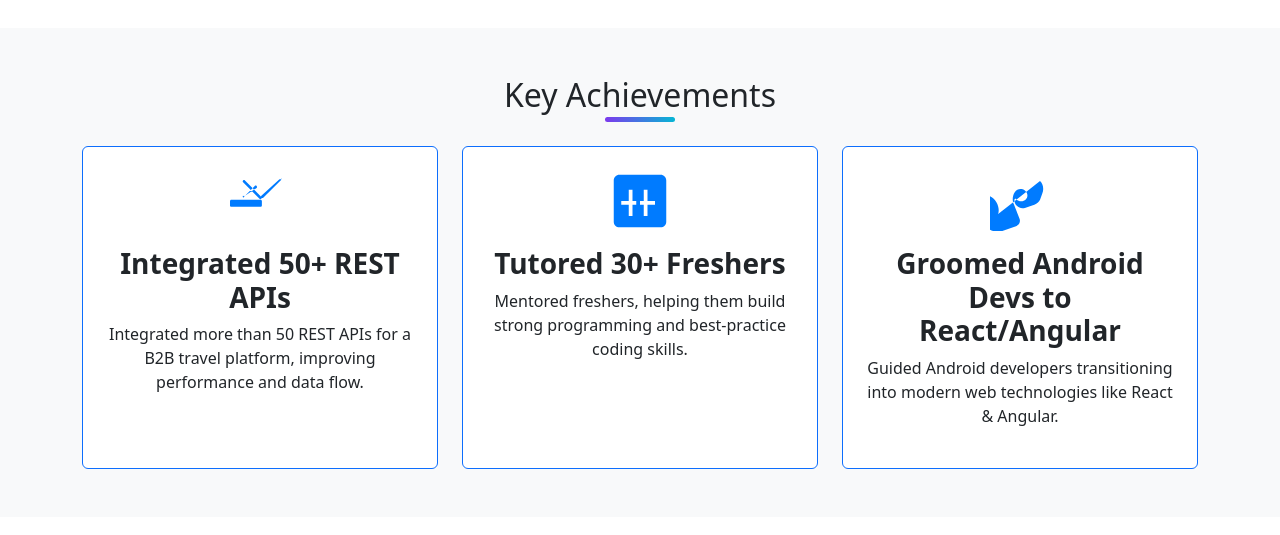
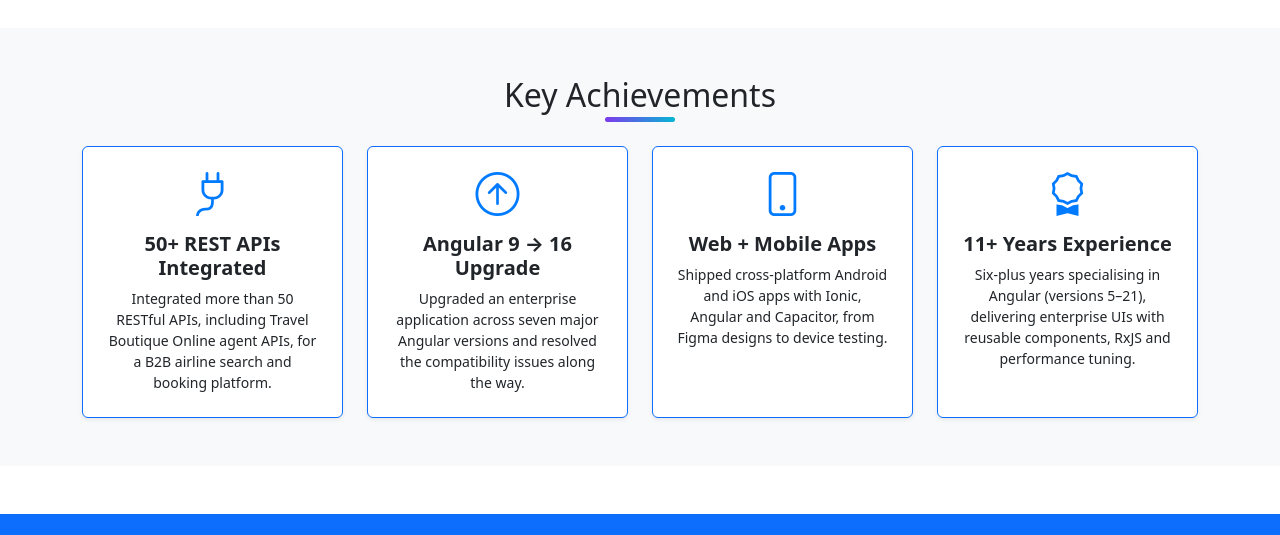
Before and after one commit to rajkumar171284/rajkumar-portfolio, a plain HTML site: page index.html in a window 1280 px wide. Shown: the part 5020-5555 px from the top of the page. Drawn offline with nearby package versions, Linux system fonts and the light colour scheme.

Commit message:
Achievements: rewrite from the CV and align as an even grid
Co-Authored-By: Claude Opus 5.5 <noreply@anthropic.com>
Claude-Session: https://claude.ai/code/session_01DVULKttVjp9rNQJeiSMuKG

```diff
--- a/index.html
+++ b/index.html
@@ -346,47 +346,39 @@
     <div class="container">
       <h2 style="width: 100%;" class="text-center mb-4">Key Achievements</h2>
 
-      <div class="row g-4">
-
+      <div class="row g-4 justify-content-center">
         <!-- Achievement 1 -->
-        <div class="col-md-4 col-sm-6">
-          <div class="achievement-item p-4 bg-white shadow-md h-100 text-center rounded border border-primary">
-            <svg xmlns="http://www.w3.org/2000/svg" viewBox="0 0 512 512" class="achievement-icon mb-3" width="60"
-              height="60">
-              <path
-                d="M438.6 73.4c-5.2-5.2-13.6-5.2-18.8 0L267.6 212c-4.4 4.4-4.4 11.6 0 16 4.4 4.4 11.6 4.4 16 0l152.2-152.2c5.2-5.2 5.2-13.6 0-18.8zM267.6 220.8l-140-140c-4.4-4.4-11.6-4.4-16 0-4.4 4.4-4.4 11.6 0 16l140 140c4.4 4.4 11.6 4.4 16 0 4.4-4.4 4.4-11.6 0-16zM128 211.2c-4.4 4.4-11.6 4.4-16 0-4.4-4.4-4.4 11.6 0 16L211.2 128c4.4-4.4 11.6-4.4 16 0 4.4 4.4 4.4 11.6 0 16L128 211.2zM0 256c0-6.4 5.2-11.6 11.6-11.6h248.8c6.4 0 11.6 5.2 11.6 11.6v38.4c0 6.4-5.2 11.6-11.6 11.6H11.6C5.2 305.6 0 300.4 0 294z" />
-            </svg>
-            <h3 class="fw-bold">Integrated 50+ REST APIs</h3>
-            <p>Integrated more than 50 REST APIs for a B2B travel platform, improving performance and data flow.</p>
+        <div class="col-lg-3 col-md-6">
+          <div class="achievement-item p-4 bg-white shadow-sm h-100 text-center rounded border border-primary d-flex flex-column align-items-center">
+            <i class="bi bi-plug achievement-icon mb-3" aria-hidden="true"></i>
+            <h3 class="fw-bold fs-5">50+ REST APIs Integrated</h3>
+            <p class="mb-0 small">Integrated more than 50 RESTful APIs, including Travel Boutique Online agent APIs, for a B2B airline search and booking platform.</p>
           </div>
         </div>
-
         <!-- Achievement 2 -->
-        <div class="col-md-4 col-sm-6">
-          <div class="achievement-item p-4 bg-white shadow-md h-100 text-center rounded border border-primary">
-            <svg xmlns="http://www.w3.org/2000/svg" viewBox="0 0 448 512" class="achievement-icon mb-3" width="60"
-              height="60">
-              <path
-                d="M400 32c26.5 0 48 21.5 48 48v352c0 26.5-21.5 48-48 48H48c-26.5 0-48-21.5-48-48V80c0-26.5 21.5-48 48-48h352zM288 384v-96h64v-32H288v-96h-32v96h-64v32h64v96h32zm-128 0v-96h64v-32H160v-96h-32v96h-64v32h64v96h32z" />
-            </svg>
-            <h3 class="fw-bold">Tutored 30+ Freshers</h3>
-            <p>Mentored freshers, helping them build strong programming and best-practice coding skills.</p>
+        <div class="col-lg-3 col-md-6">
+          <div class="achievement-item p-4 bg-white shadow-sm h-100 text-center rounded border border-primary d-flex flex-column align-items-center">
+            <i class="bi bi-arrow-up-circle achievement-icon mb-3" aria-hidden="true"></i>
+            <h3 class="fw-bold fs-5">Angular 9 → 16 Upgrade</h3>
+            <p class="mb-0 small">Upgraded an enterprise application across seven major Angular versions and resolved the compatibility issues along the way.</p>
           </div>
         </div>
-
         <!-- Achievement 3 -->
-        <div class="col-md-4 col-sm-6">
-          <div class="achievement-item p-4 bg-white shadow-md h-100 text-center rounded border border-primary">
-            <svg xmlns="http://www.w3.org/2000/svg" viewBox="0 0 512 512" class="achievement-icon mb-3" width="60"
-              height="60">
-              <path
-                d="M426.7 86.1C452.9 111.1 462.3 153.6 446.1 191.6l-17.5 50.4c-7.6 21.5-27.1 38.2-50.4 45.6l-80.5 27.1c-24.4 8.4-51.1 0.8-68.7-17.4-13.2-13.2-20.6-30.9-20.6-50.2 0-4.8 4.2-9.8 9.1-9.8 2.7 0 5.4 1.1 7.6 3.4 10.6 11.4 25.9 17.5 41.7 17.5 14.3 0 27.8-5.6 38.2-15.8 14.3-13.7 18.2-34.7 10.4-53.3-7.8-18.3-24.8-31.4-43.6-35.1-13.6-2.6-26.7-1.1-38.5 5.4-17.3 10.5-29.6 28.9-34.9 49.9-4.8 15.4-5.6 32.1-3.2 48.1 1.4 10.6 4.5 20.7 9.3 29.5l47.6 120.1c7.3 17.7 2.6 38.6-11.5 52.1-5.2 5.2-11.8 9.1-18.7 11.3l-116.7 41.5c-12.1 4.3-24.8 6.6-37.3 6.6-44.6 0-85.4-21.3-113.5-58.7-4.8-5.9-9.4-12.1-13.7-18.4l-11.4-15.4c-9.3-12.7-17.8-26.1-24.9-40.7-8.9-16.4-16.9-33.3-24.5-50.7-7.6-16.8-13.2-34.1-16.6-51.5 5.4-14.1 13.2-28 23.1-39.7 4.3-5.8 9.2-11.1 14.4-15.7 15.5-14.2 35.9-21.2 58.1-21.2 25.5 0 50.6 9.6 70.3 27.4 20.3 17.5 34.5 42.4 40.4 68.5 6.2 21.6 6.3 43.5 0 64.8z" />
-            </svg>
-            <h3 class="fw-bold">Groomed Android Devs to React/Angular</h3>
-            <p>Guided Android developers transitioning into modern web technologies like React & Angular.</p>
+        <div class="col-lg-3 col-md-6">
+          <div class="achievement-item p-4 bg-white shadow-sm h-100 text-center rounded border border-primary d-flex flex-column align-items-center">
+            <i class="bi bi-phone achievement-icon mb-3" aria-hidden="true"></i>
+            <h3 class="fw-bold fs-5">Web + Mobile Apps</h3>
+            <p class="mb-0 small">Shipped cross-platform Android and iOS apps with Ionic, Angular and Capacitor, from Figma designs to device testing.</p>
           </div>
         </div>
-
+        <!-- Achievement 4 -->
+        <div class="col-lg-3 col-md-6">
+          <div class="achievement-item p-4 bg-white shadow-sm h-100 text-center rounded border border-primary d-flex flex-column align-items-center">
+            <i class="bi bi-award achievement-icon mb-3" aria-hidden="true"></i>
+            <h3 class="fw-bold fs-5">11+ Years Experience</h3>
+            <p class="mb-0 small">Six-plus years specialising in Angular (versions 5–21), delivering enterprise UIs with reusable components, RxJS and performance tuning.</p>
+          </div>
+        </div>
       </div>
     </div>
   </section>
--- a/styles.css
+++ b/styles.css
@@ -831,6 +831,9 @@ h2::after {
 
 .achievement-icon {
   fill: #007bff;
+  color: #007bff;
+  font-size: 2.75rem;
+  line-height: 1;
 }
 
 .achievement-item {
```
